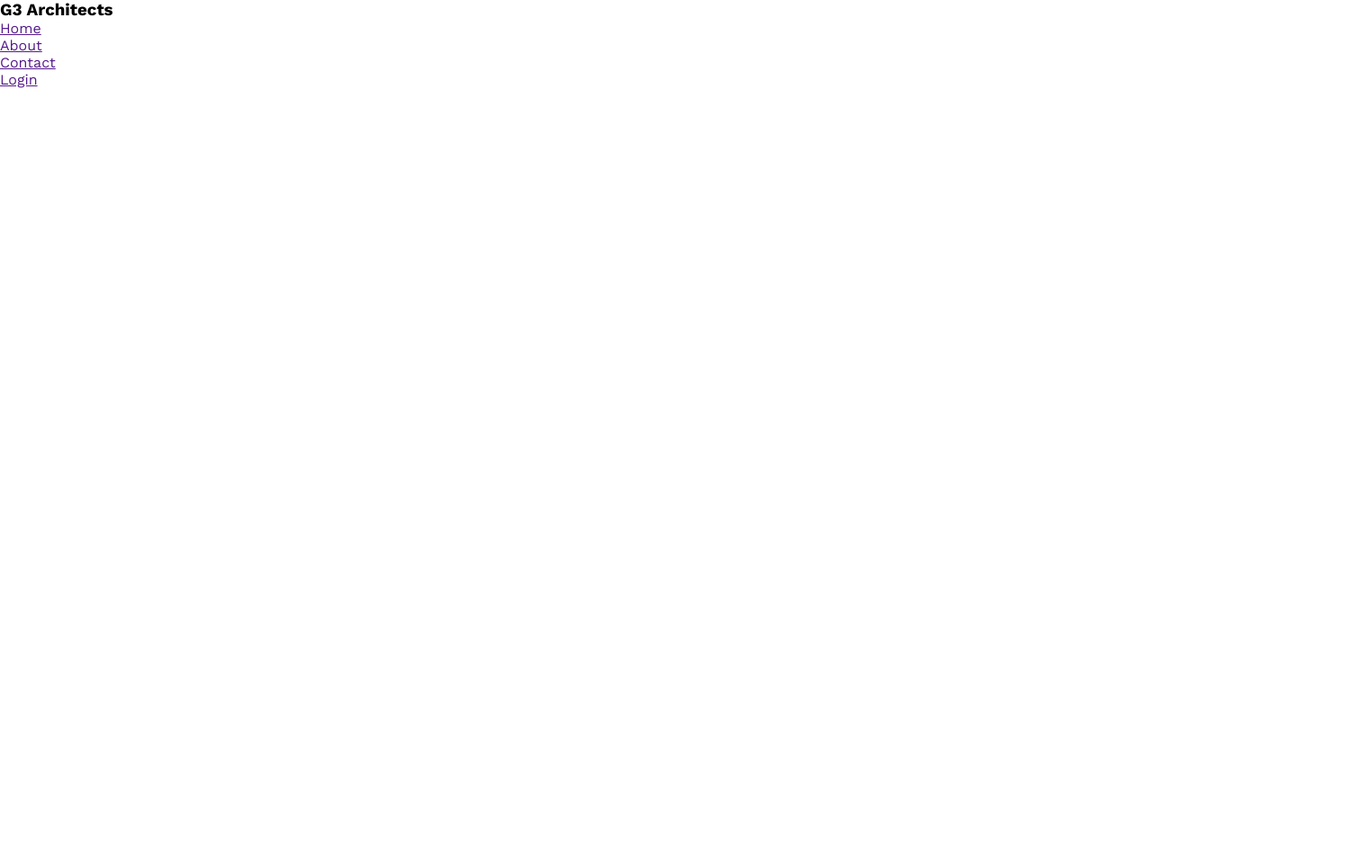
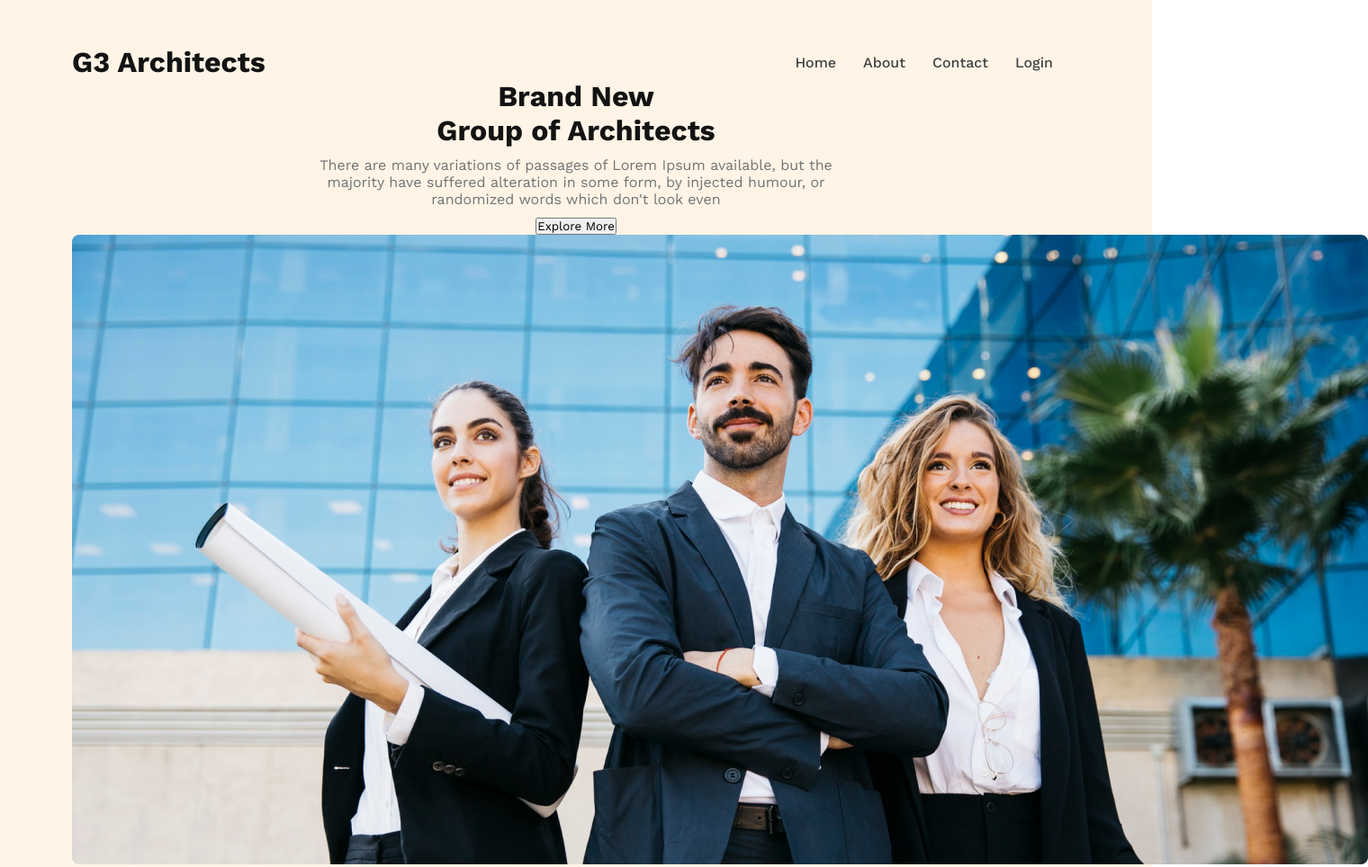
Before and after one commit to Sayem-hussain-majhi/architectects-web, a plain HTML site: page index.html in a window 1280 px wide. Shown: the top 964 px of the page at 90% size, 1520 px wide, since content can reach past the window. Before the commit the page ends 800 px from the top, so only its background shows below. Drawn offline with nearby package versions, Linux system fonts and the light colour scheme.

Commit message:
banner section added

```diff
--- a/index.html
+++ b/index.html
@@ -13,7 +13,7 @@
 <body>
     <header>
         <nav>
-            <h3>G3 Architects</h3>
+            <h3 class="nav-title">G3 Architects</h3>
             <ul>
                 <li><a href="">Home</a></li>
                 <li><a href="">About</a></li>
@@ -21,6 +21,16 @@
                 <li><a href="">Login</a></li>
             </ul>
         </nav>
+        <div class="banner">
+            <div class="banner-content">
+                <h1 class="banner-title">Brand New <br> Group of Architects</h1>
+                <p class="banner-description">There are many variations of passages of Lorem Ipsum available, but the
+                    majority have suffered alteration in some form, by injected humour, or randomized words which don't
+                    look even</p>
+                <button class="btn-primary">Explore More</button>
+            </div>
+            <img src="./images/banner.png" alt="">
+        </div>
     </header>
     <main></main>
     <footer></footer>
--- a/styles/style.css
+++ b/styles/style.css
@@ -1,5 +1,7 @@
 @import url('https://fonts.googleapis.com/css2?family=Work+Sans:wght@100..900&display=swap');
 
+
+/* shared styles */
 *{
     margin: 0;
     padding: 0;
@@ -8,3 +10,60 @@
     font-optical-sizing: auto;
     font-style: normal;
 }
+
+.btn-primary{
+
+}
+/* header styles */
+header{
+    background: rgba(255, 144, 14, 0.10);
+    padding: 50px 80px;
+}
+
+nav{
+    display: flex;
+    justify-content: space-between;
+    align-items: center;
+}
+
+.nav-title{
+    font-size: 2rem;
+    font-weight: 700;
+    color: #131313;
+}
+
+nav > ul{
+    display: flex;
+}
+
+nav li{
+    list-style: none;
+    margin-right: 30px;
+    font-weight: 500;
+    font-size: 1rem;
+}
+
+nav li a {
+    text-decoration: none;
+    color: #424242;
+}
+
+
+/* banner styles */
+.banner-content{
+    max-width: 600px;
+    text-align: center;
+    margin: 0 auto;
+}
+
+.banner-title{
+    font-size: 2rem;
+    font-weight: 700;
+    color: #131313;
+    margin-bottom: 10px;
+}
+
+.banner-description{
+    color: #727272;
+    margin-bottom: 10px;
+}
```
